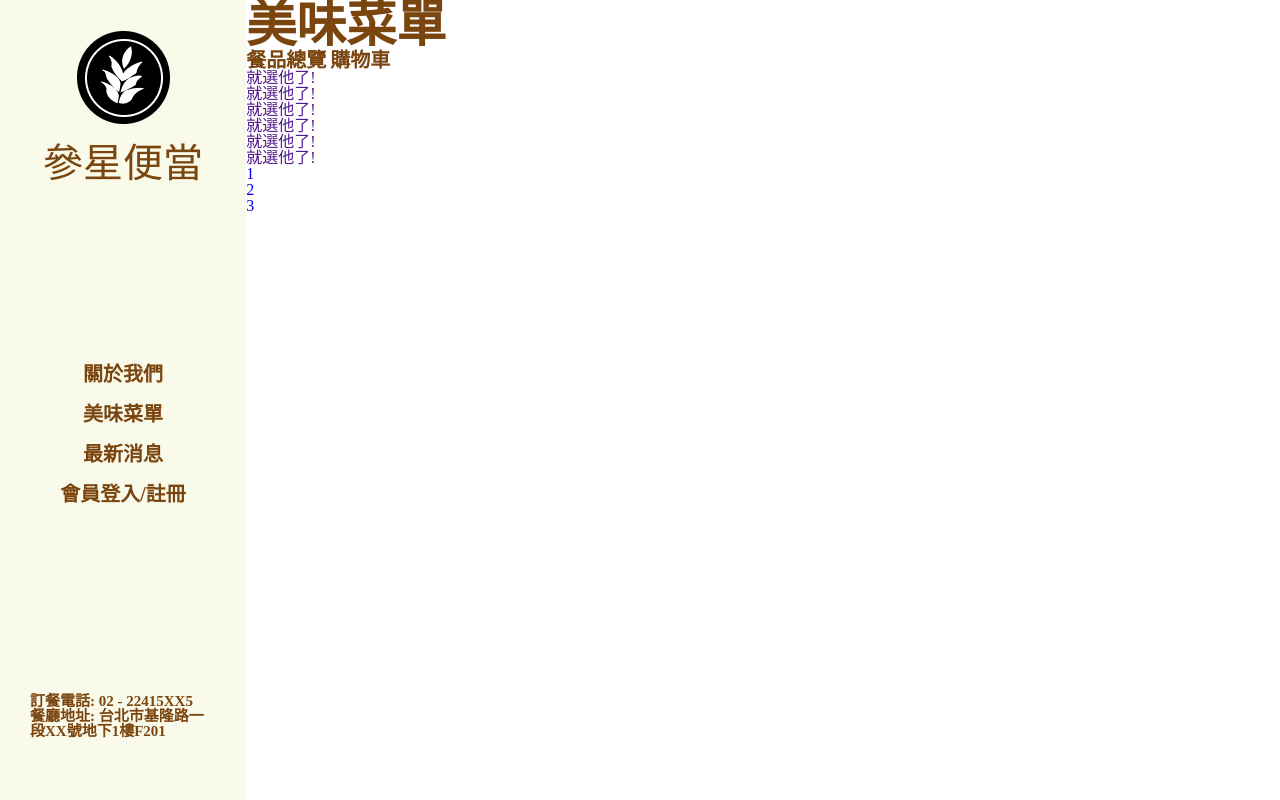
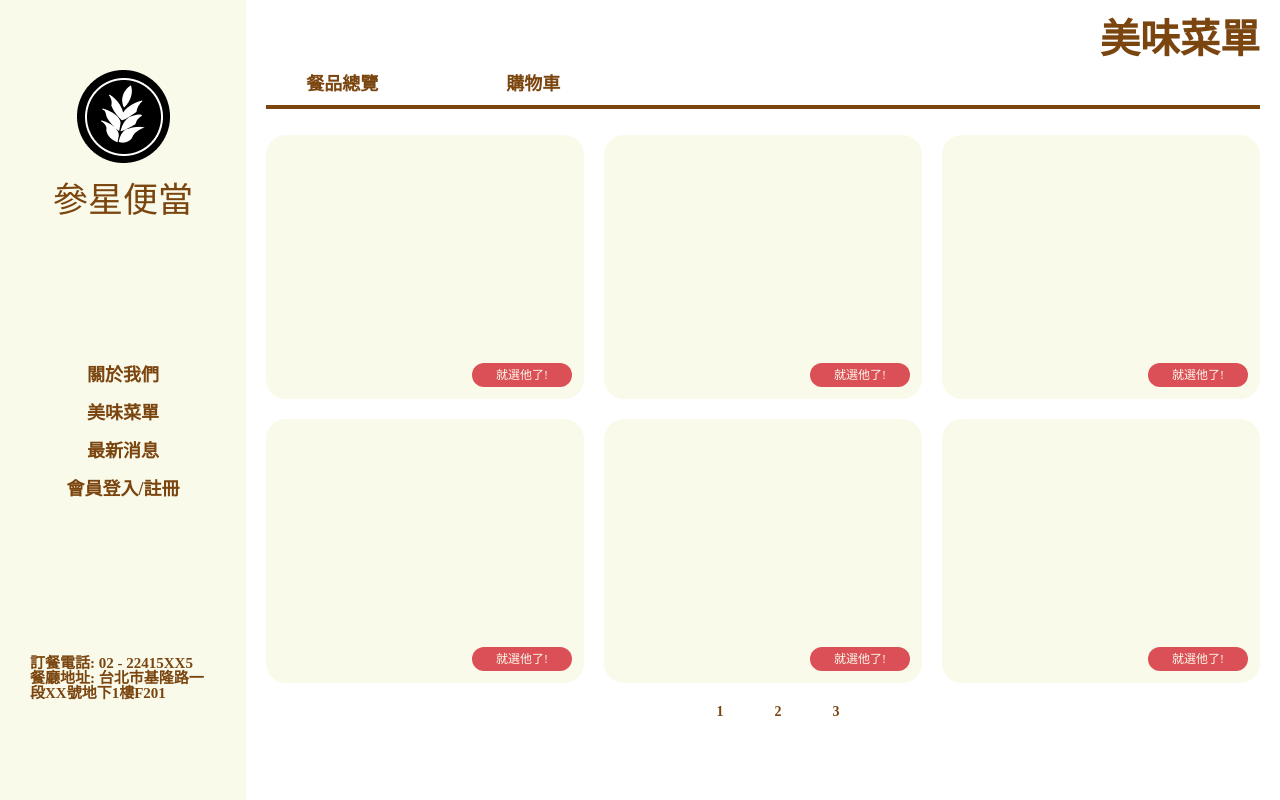
Before and after one commit to weicheng000/thd102_05_git, a plain HTML site: page other-menu.html in a window 1280 px wide. Drawn offline with Linux system fonts and the light colour scheme; a web font is replaced by a local one.

Commit message:
202306132358

```diff
--- a/css/menu.css
+++ b/css/menu.css
@@ -8,3 +8,104 @@
 
 body{}
 /* 右邊主頁面 */
+section{
+  padding: 20px;
+}
+.sectiontopic{
+  margin-bottom: 15px;
+  text-align: right;
+}
+.seemline{
+  width: 100%;
+  height: 60px;
+  position: relative;
+}
+.seemline a:nth-child(1){
+  position: absolute;
+  left: 40px;
+  top: 0;
+}
+.seemline a:nth-child(2){
+  position: absolute;
+  left: 240px;
+  top: 0;
+}
+.line{
+  height: 50%;
+  border-bottom:4px solid #7A450F;
+}
+.menu{}
+.menu>ul{
+  display: grid;
+  grid-template-columns: 1fr 1fr 1fr;
+  grid-template-rows: 1fr 1fr;
+  grid-template-areas: 'card1 card2 card3''card4 card5 card6';
+  grid-gap: 20px;
+}
+.menu>ul>li{
+  width: auto;
+  height: 33vh;
+  background-color: #FAFAEB;
+  border-radius: 20px;
+  position: relative;
+}
+.menu>ul>li:nth-child(1){
+  grid-area: card1;
+}
+.menu>ul>li:nth-child(2){
+  grid-area: card2;
+}
+.menu>ul>li:nth-child(3){
+  grid-area: card3;
+}
+.menu>ul>li:nth-child(4){
+  grid-area: card4;
+}
+.menu>ul>li:nth-child(5){
+  grid-area: card5;
+}
+.menu>ul>li:nth-child(6){
+  grid-area: card6;
+}
+.menu>ul>li>a{
+  display: block;
+  font-family: 'Naikai';
+  font-size: 12px;
+  color: #FAFAEB;
+  text-align: center;
+  border-radius: 20px;
+  background-color: #DB4F57;
+  width: 100px;
+  line-height: 24px;
+
+  position: absolute;
+  right: 12px;
+  bottom: 12px;
+}
+.pagenum{
+  display: flex;
+  justify-content: center;
+  margin-top: 15px;
+}
+.pagenum>ul{
+  display: flex;
+}
+.pagenum>ul>li{
+  margin-left: 30px;
+}
+.linebtn{
+  width: 28px;
+  line-height: 28px;
+  font-family: 'Noto Sans TC';
+  font-size: 14px;
+  font-weight: bold;
+  color: #7A450F;
+  text-align: center;
+  display: block;
+  transition: .2s;
+}
+.linebtn:hover{
+  border: 3px solid #DB4F57;
+  color: #DB4F57;
+  border-radius: 999px;
+}
--- a/css/other-nav.css
+++ b/css/other-nav.css
@@ -8,14 +8,14 @@ a{
 }
 h1{
     font-family: 'Naikai';
-    font-size: 50px;
+    font-size: 40px;
     color: #7A450F;
     font-weight: bold;
 }
 h2{
     color: #7A450F;
     font-family: 'Naikai';
-    font-size: 40px;
+    font-size: 35px;
 }
 h6{
     color: #7A450F;
@@ -45,12 +45,12 @@ nav{
 }
 .mainselect{
     gap: 20px;
-    margin-bottom: 20vh;
-    margin-top: 20vh;
+    margin-bottom: 16vh;
+    margin-top: 16vh;
 }
 .txtlink{
     font-family: 'Noto Sans TC';
-    font-size: 20px;
+    font-size: 18px;
     font-weight: bold;
     color: #7A450F;
 }
@@ -65,5 +65,5 @@ section{
 
 /* hover */
 .mainselect>li>a:hover{
-    color: #DB4F57;;
+    color: #DB4F57;
 }
--- a/other-menu.html
+++ b/other-menu.html
@@ -53,7 +53,7 @@
                     <li><a href="" class="menubtn">就選他了!</a></li>
                 </ul>
             </div>
-            <div>
+            <div class="pagenum">
                 <ul>
                     <li><a href="#" class="linebtn">1</a></li>
                     <li><a href="#" class="linebtn">2</a></li>
```
Also changed, not shown: index.html (+1 -1 lines), img/None.png (added).
